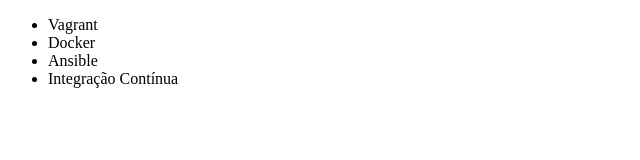
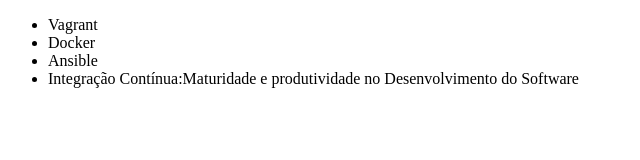
Before and after one commit to jamorigo/alura-git, a plain HTML site: page index.html in a window 1280 px wide. Shown: the whole page, without its empty margins (0-640 px from the left). Drawn offline with Linux system fonts and the light colour scheme.

Commit message:
Renomeando curso de integração contínua

```diff
--- a/index.html
+++ b/index.html
@@ -9,7 +9,7 @@
         <li>Vagrant</li>
         <li>Docker</li>
         <li>Ansible</li>
-        <li>Integração Contínua</li>
+        <li>Integração Contínua:Maturidade e produtividade no Desenvolvimento do Software</li>
     </ul>
 </body>
 </html>
```
